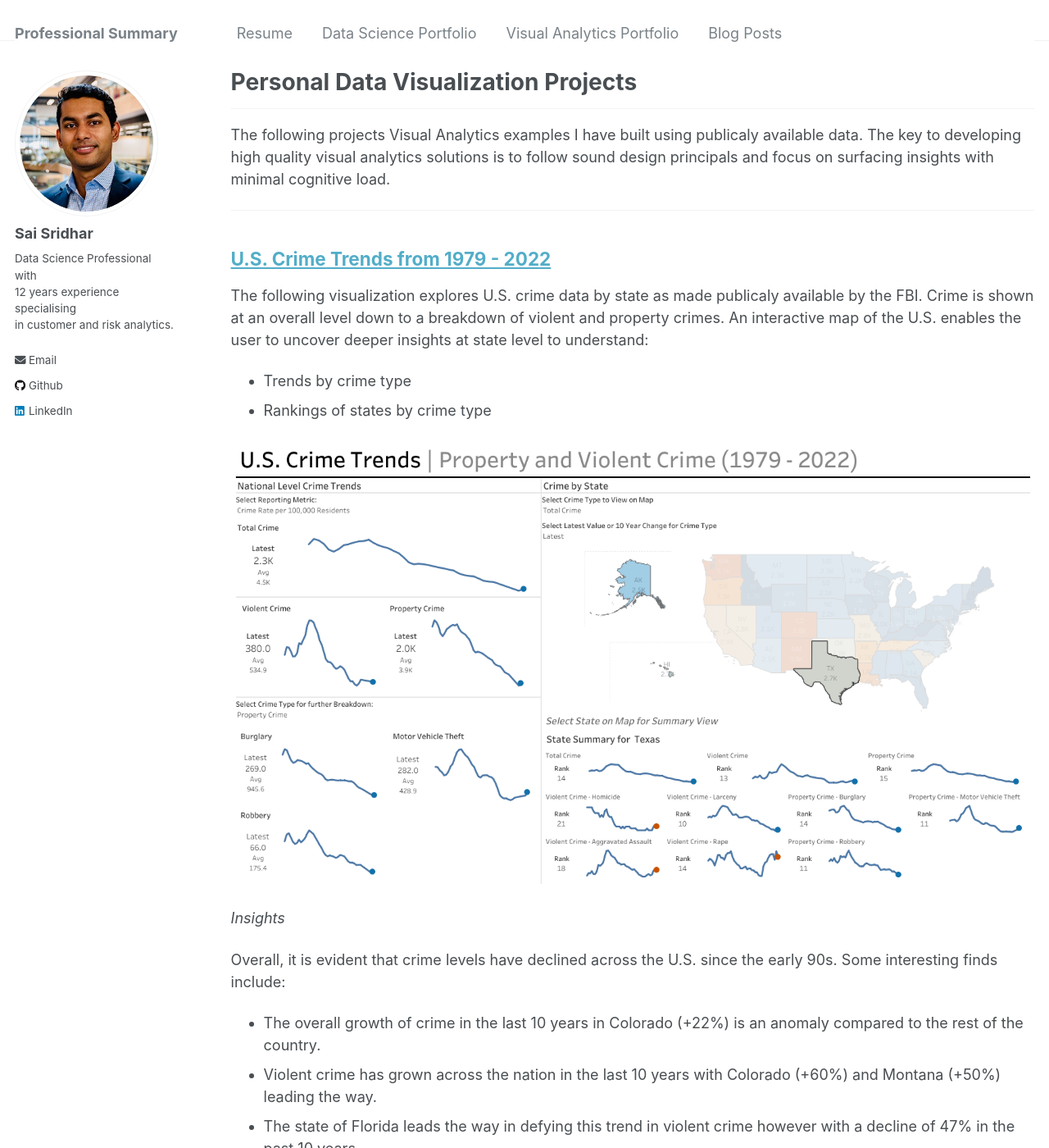
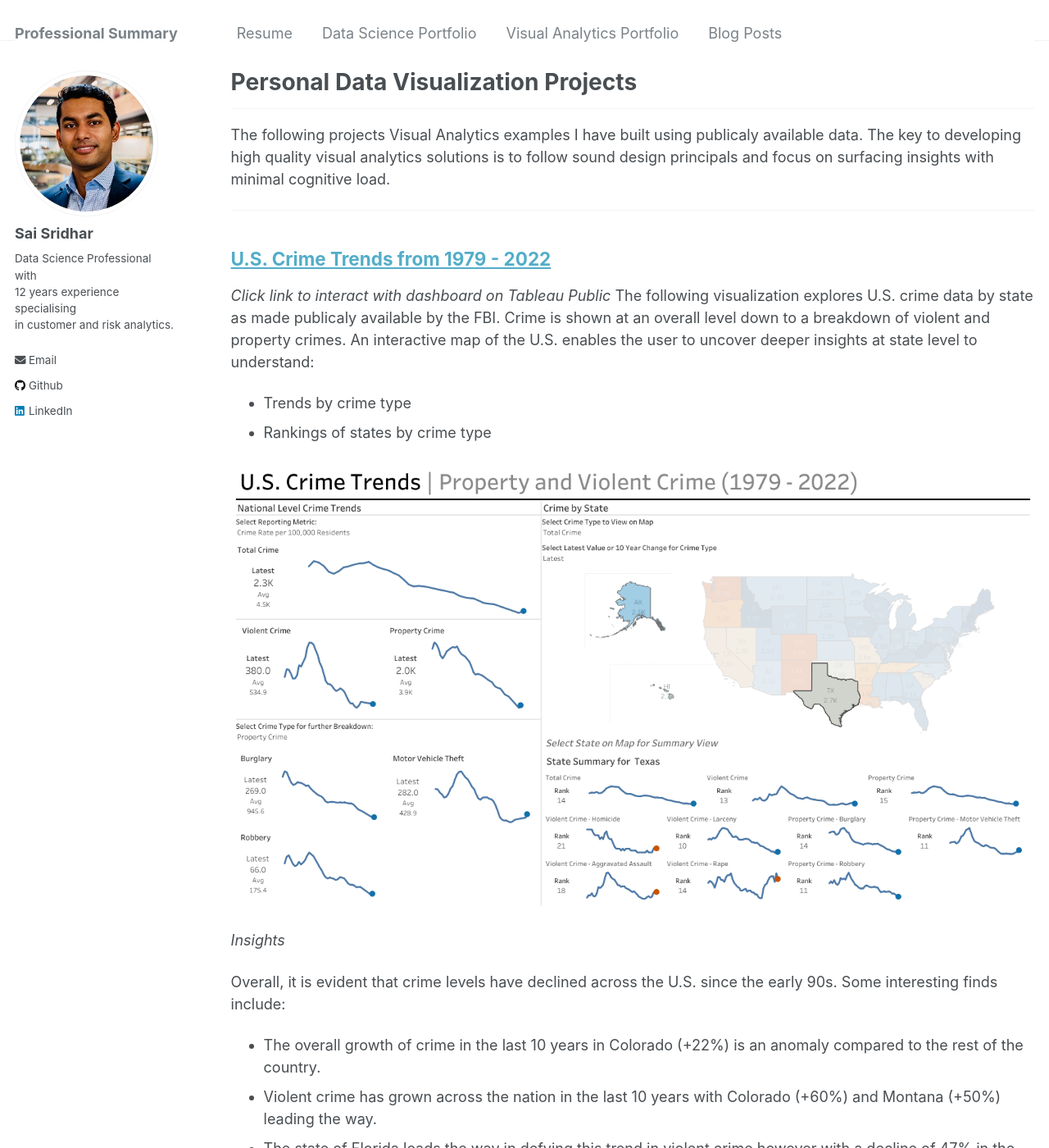
Before and after one commit to saiksridhar/saiksridhar.github.io, a Jekyll site: the page built from _talks/2012-03-01-talk-1.md, in a window 1280 px wide and 1400 px high. Shown: the whole window at 82% size. Built offline with Jekyll 4.4.1, drawn with Linux system fonts in a browser that asks for light colours; some of the changed text lies outside the part shown.

Commit message:
Update 2012-03-01-talk-1.md

```diff
--- a/_talks/2012-03-01-talk-1.md
+++ b/_talks/2012-03-01-talk-1.md
@@ -9,6 +9,7 @@ The following projects Visual Analytics examples I have built using publicaly av
 
 _________________________________
 ## [U.S. Crime Trends from 1979 - 2022](https://public.tableau.com/views/WorkinProgress_17120271257940/USCrimeTrends1979to2022-Frame?:language=en-US&:sid=&:display_count=n&:origin=viz_share_link)
+_Click link to interact with dashboard on Tableau Public_
 The following visualization explores U.S. crime data by state as made publicaly available by the FBI. Crime is shown at an overall level down to a breakdown of violent and property crimes. An interactive map of the U.S. enables the user to uncover deeper insights at state level to understand:
 
 - Trends by crime type
@@ -25,6 +26,7 @@ Overall, it is evident that crime levels have declined across the U.S. since the
 - Rape in particular has increased in the past 10 years across the country with Wyoming (+135%) and New York (+104%) leading the way.
 
 ## [U.S. Household Expense Trends 1997 - 2022](https://public.tableau.com/views/WorkinProgress1_17115308425000/HouseholdExpensesTrendSummary?:language=en-US&:sid=&:display_count=n&:origin=viz_share_link)
+_Click link to interact with dashboard on Tableau Public_
 This visualization explores household spending trends recorded as part of the US Bureau of Labor Statistics - Consumer Expenditures Report. This provides some interesting insights overall areas where spending has changed and also the breakdown of household spending across years.
 
 ![Alt text](Household Expenses Trend Summary.png)
```
